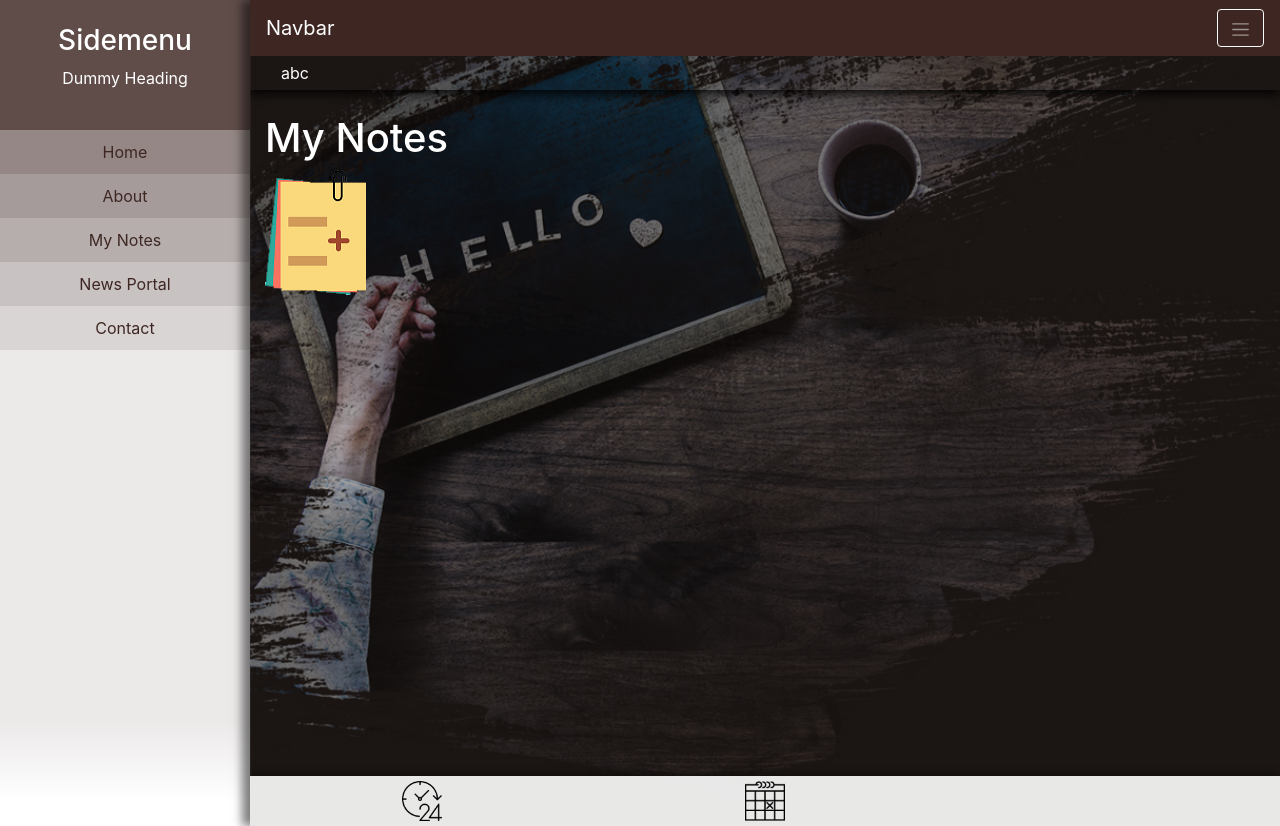
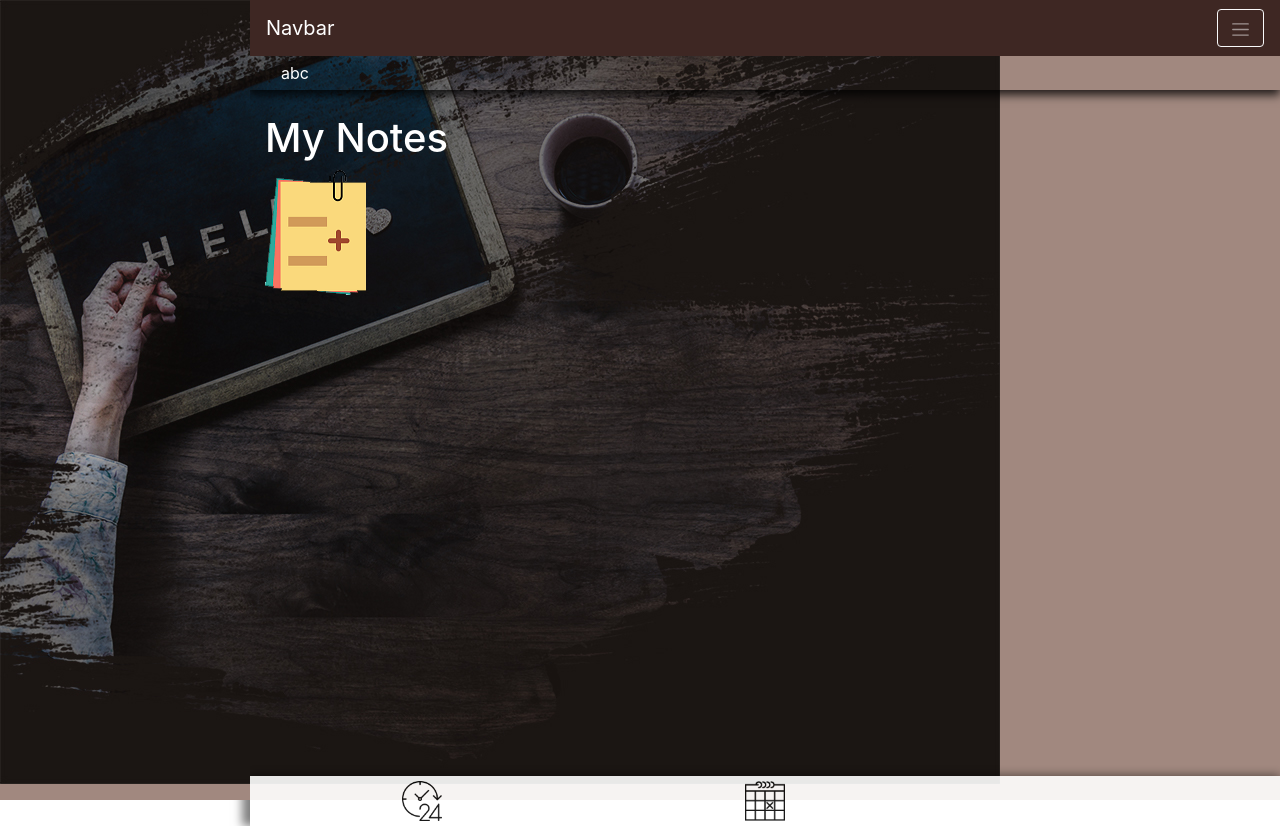
Before and after one commit to Kushagra-ag/Diario, a React (Create React App) app: page /notes in a window 1280 px wide. Built offline with nearby package versions, Linux system fonts and the light colour scheme.

Commit message:
updated css section

```diff
--- a/src/App.css
+++ b/src/App.css
@@ -10,7 +10,7 @@
   width: 100%;
 }
 
-/*.wrapper:before {
+/* .wrapper:before {
   content: "";
   display: block;
   position: fixed;
@@ -21,7 +21,7 @@
   z-index: -10;
   background: #a1887f url('./images/backgrounds/content-bg.jpg') no-repeat center center;
   background-size: cover;
-}*/
+} */
 
 .container-fluid {
   padding-bottom: 50%;
@@ -45,12 +45,11 @@
   background-color: white;
 }
 
+
 .content {
   position: relative;
   width: 100%;
   min-height: 100vh;
-  background: #a1887f url('./images/backgrounds/content-bg.jpg') 0 0 no-repeat fixed;
-  background-size: cover;
   color: #fff;
   transition: all 0.5s ease 0.2s;
   box-shadow: 8px 0 9px 0 rgba(0,0,0,0.5);
@@ -61,6 +60,13 @@
 .content:before {
   content: "";
   position: fixed;
+  left: 0;
+  top: 0;
+  width: 100%;
+  height: 100%;
+  background-size: cover;
+  background: #a1887f url('./images/backgrounds/content-bg.jpg') 0 0 no-repeat fixed;
+  z-index: -10;
 }
 
 .sidemenu {
```
